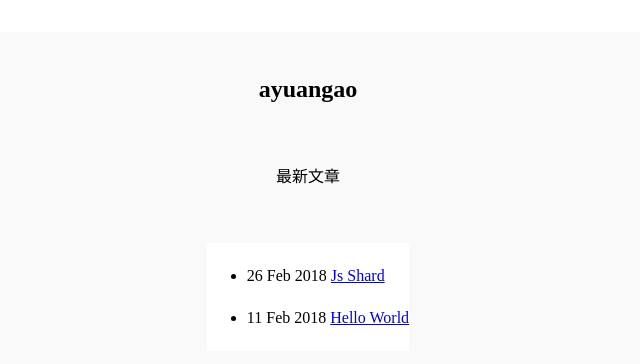
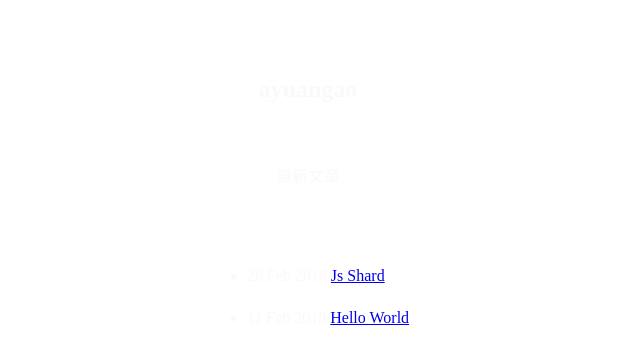
Before and after one commit to ayuangao/GitBlog, a Jekyll site: the page built from index.html, in a window 1280 px wide. Shown: the top 364 px of the page, without its empty margins (332-972 px from the left). Built offline with Jekyll 4.4.1, drawn with Linux system fonts in a browser that asks for light colours.

Commit message:
背景色1

```diff
--- a/_layouts/default.html
+++ b/_layouts/default.html
@@ -1,19 +1,15 @@
 <!DOCTYPE html>
-
 <html>
-
   <head>
-
 　  <meta http-equiv="content-type" content="text/html; charset=utf-8" />
-
 　  <title>{{ page.title }}</title>
-
+    <style>
+      body {
+        color: #F9F9F9;
+      }
+    </style>
   </head>
-
 　<body>
-
 　  {{ content }}
-
 　</body>
-
 </html>
--- a/index.html
+++ b/index.html
@@ -17,9 +17,6 @@
     flex-direction: column;
     justify-content: center;
     align-items: center;
-    background-color: #F9F9F9;
-  }
-  .blogs{
     background-color: #FFF;
   }
 </style>
```
Lines whose indentation alone changed are shown as unchanged.
